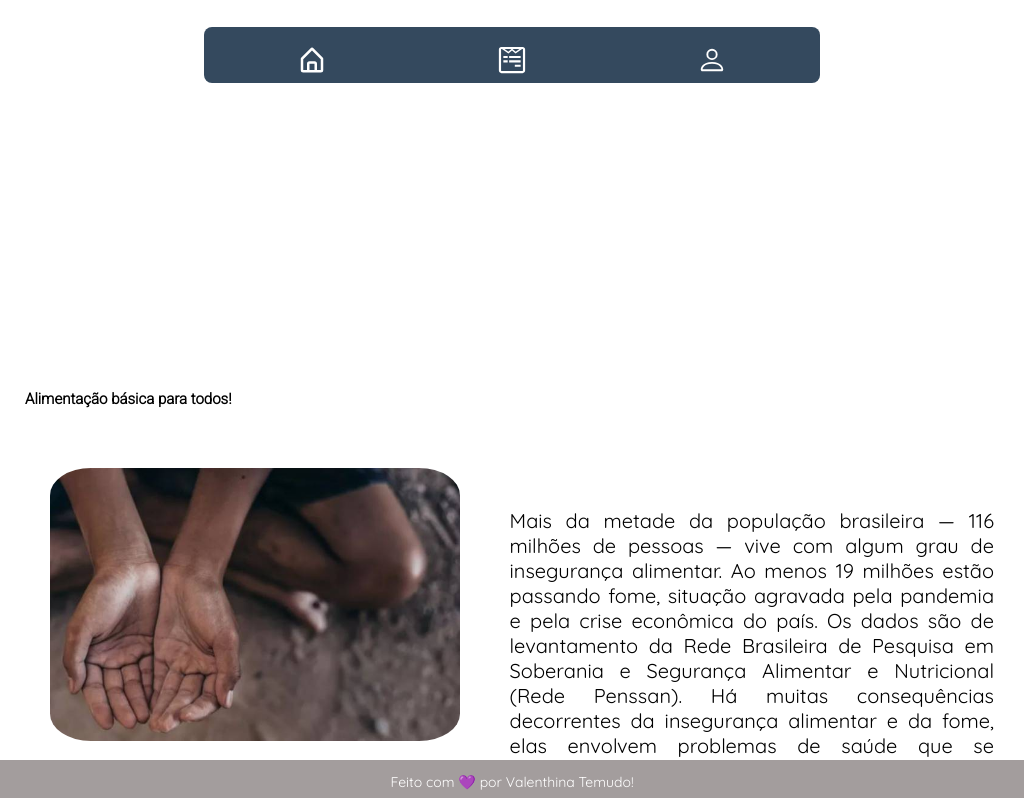
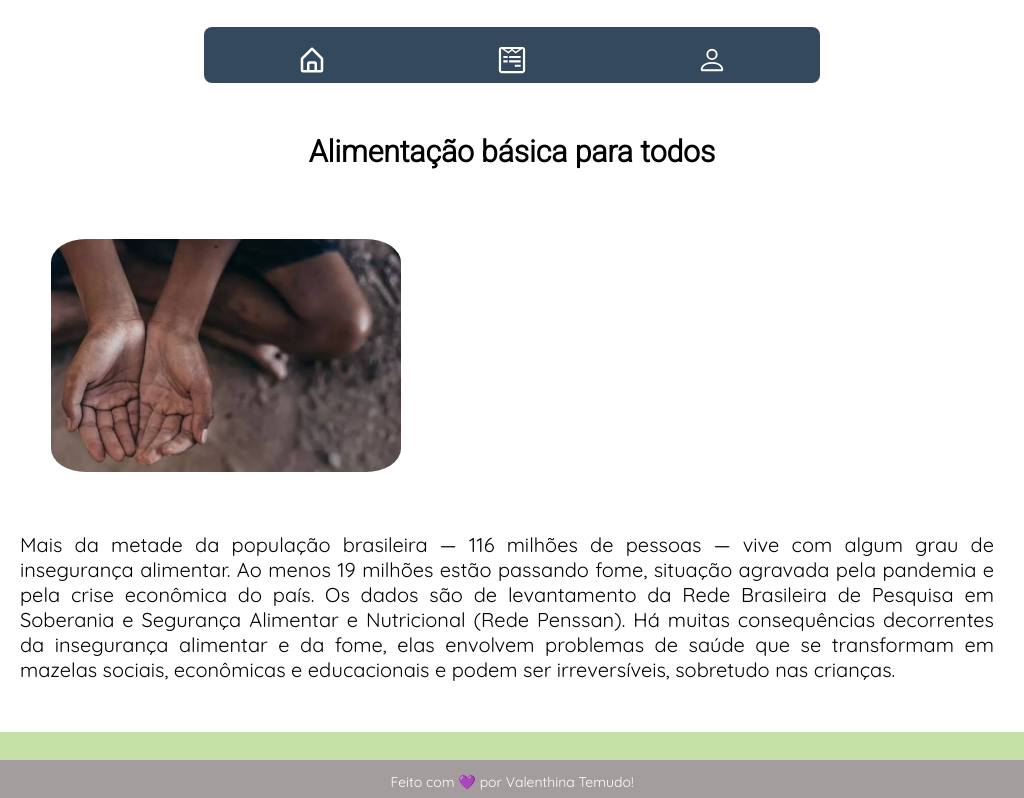
Before and after one commit to valenthinatemudo/ProjetoFinal-Reprograma, a React (Create React App) app: page / in a window 1024 px wide. Shown: the top 798 px of the page. Built offline with nearby package versions, Linux system fonts and the light colour scheme.

Commit message:
finalizando

```diff
--- a/src/components/Header/Header.jsx
+++ /dev/null
@@ -1,12 +0,0 @@
-import './header.styles.css'
-import FotoMao from '../../assets/img1.jpg'
-
-const Header = () => {
-    return (
-        <header classname='header'>
-            <h1 className='titulo-header'>Alimentação básica para todos!</h1>
-            <img src={FotoMao} align='left' className='foto-header' alt='foto de uma mao'/>
-        </header>
-    )
-}
-export default Header
--- a/src/components/Header/header.styles.css
+++ /dev/null
@@ -1,50 +0,0 @@
-    @import url('https://fonts.googleapis.com/css2?family=Indie+Flower&family=Quicksand:wght@300;400;500&family=Roboto:wght@100;300&display=swap');
-
-    .header {
-        padding-top: 2rem;
-    }
-
-    .titulo-header {
-        color: black;
-        text-align: center;
-        margin-top: 5%;
-        font-size: 25px;
-        font-family: 'Roboto', sans-serif;
-    }
-
-    .foto-header{
-        width: 40%;
-        margin: 50px ;
-        border-radius: 10%;
-    }
-
-
-    @media(min-width: 320px) and (max-width: 1024px) {
-
-        .img-header{
-           /* width: 100%; */
-           max-width: 100%;
-           /* margin-top: 10px; */
-           height: auto;
-        }
-
-        .titulo-header{
-            display: flex;
-            margin-left: 25px;
-            margin-top: 30%;
-            font-size: 15px;
-        }
-    }
-
-    @media(min-width: 1024px) and (max-width: 1110px) {
-
-        .img-header{
-            width: 100%;
-        }
-
-        .titulo-header{
-            margin-top: 30%;
-        }
-
-
-    }
--- a/src/pages/Home/Home.js
+++ b/src/pages/Home/Home.js
@@ -1,16 +1,17 @@
 import Menu from "../../components/Menu/Menu"
-import Header from "../../components/Header/Header"
 import Footer from "../../components/Footer/Footer"
 import './home.styles.css'
 import FotoUm from '../../assets/atencao.svg'
 import { GoMail } from 'react-icons/go'
+import FotoMao from '../../assets/img1.jpg'
 
 const Home = () => {
     return (
         <div>
             <Menu />
-            <Header />
-           <section>
+                <h1 className='titulo-home'>Alimentação básica para todos</h1>
+           <section className="section-home">
+                <img src={FotoMao} align='left' className='foto-home' alt='foto de uma mao'/>
                 <p className="paragrafo-um">
                 Mais da metade da população brasileira — 116 milhões de pessoas — vive com algum grau de insegurança alimentar. Ao menos 19 milhões estão passando fome, situação agravada pela pandemia e pela crise econômica do país. Os dados são de levantamento da Rede Brasileira de Pesquisa em Soberania e Segurança Alimentar e Nutricional (Rede Penssan).
                 Há muitas consequências decorrentes da insegurança alimentar e da fome, elas envolvem problemas de saúde que se transformam em mazelas sociais, econômicas e educacionais e podem ser irreversíveis, sobretudo nas crianças.
--- a/src/pages/Home/home.styles.css
+++ b/src/pages/Home/home.styles.css
@@ -1,9 +1,23 @@
-@import url('https://fonts.googleapis.com/css2?family=Indie+Flower&family=Quicksand:wght@300;400;500&family=Roboto:wght@100;300&display=swap');
+    @import url('https://fonts.googleapis.com/css2?family=Indie+Flower&family=Quicksand:wght@300;400;500&family=Roboto:wght@100;300&display=swap');
+
+    .titulo-home {
+        color: black;
+        text-align: center;
+        margin-top: 5%;
+        font-size: 30px;
+        font-family: 'Roboto', sans-serif;
+    }
+
+    .foto-home {
+        width: 40%;
+        margin: 50px;
+        border-radius: 10%;
+    }
 
     .paragrafo-um {
         display: flex;
         text-align: justify;
-        margin: 100px 30px 50px 50px;
+        margin: 130px 30px 50px 50px;
         font-size: 20px;
     }
 
@@ -47,10 +61,10 @@
     .lista-dados {
         display: grid;
         grid-template-columns: 2fr 2fr;
-	    grid-auto-columns: 100px;
+        grid-auto-columns: 100px;
     }
 
-    .li-dados{
+    .li-dados {
         margin: 10px;
         background: #fff;
         padding: auto;
@@ -60,7 +74,7 @@
         box-shadow: 0 0 1em black;
     }
 
-    .paragrafo-dados{
+    .paragrafo-dados {
         display: flex;
         font-size: 15px;
         margin: 30px;
@@ -72,10 +86,10 @@
         display: flex;
         justify-content: center;
         line-height: 52px;
-        font-size: 40px;
+        font-size: 30px;
     }
 
-    .paragrafo-doacao{
+    .paragrafo-doacao {
         color: black;
         margin: 100px;
         display: flex;
@@ -84,7 +98,7 @@
     }
 
     .mail {
-        color:black;
+        color: black;
         display: flex;
         justify-content: center;
         margin-left: 10px;
@@ -92,95 +106,110 @@
 
     @media(min-width: 320px) and (max-width: 1024px) {
 
-        .section-foto{
+        .section-home{
             display: grid;
             grid-template-rows: 1fr;
-
         }
 
-        .paragrafo-dois{
+
+        .foto-home{
+           margin-left: 5%;
+           width: 350px;
+        }
+
+        .paragrafo-um {
+            margin-top: 10px;
+            margin-left: 20px;
+        }
+
+        .section-foto {
+            display: grid;
+            grid-template-rows: 1fr;
+        }
+
+        .paragrafo-dois {
             margin: 30px;
         }
 
-        .foto-um{
+        .foto-um {
             width: 90%;
             margin: 5px 20px 20px;
         }
 
-        .titulo-dados{
+        .titulo-dados {
             font-size: 30px;
         }
 
-        .lista-dados{
+        .lista-dados {
             margin-right: 30px;
         }
 
-        .li-dados{
+        .li-dados {
             font-size: 10px;
             padding: 10px;
             display: flex;
             align-items: center;
         }
 
-        .paragrafo-dados{
+        .paragrafo-dados {
             font-size: 10px;
             margin: 0 auto;
         }
 
-        .titulo-doacao{
+        .titulo-doacao {
             font-size: 20px;
             text-align: center;
         }
 
-        .paragrafo-doacao{
+        .paragrafo-doacao {
             display: grid;
             text-align: center;
             font-size: 15px;
             margin: 20px 20px 50px;
         }
 
-        .mail{
+        .mail {
             margin: 10px 200px;
         }
     }
 
-    @media(min-width: 1024px) and (max-width: 1110px){
-        .section-foto{
+    @media(min-width: 1024px) and (max-width: 1110px) {
+        .section-foto {
             display: flex;
         }
 
-        .paragrafo-dois{
+        .paragrafo-dois {
             font-size: 20px;
         }
 
-        .foto-um{
+        .foto-um {
             width: 50%;
             margin: 30px;
         }
 
-        .titulo-dados{
+        .titulo-dados {
             font-size: 40px;
         }
 
-        .li-dados{
+        .li-dados {
             font-size: 20px;
             display: flex;
             justify-content: center;
         }
 
-        .paragrafo-dados{
+        .paragrafo-dados {
             font-size: 15px;
         }
 
-        .titulo-doacao{
+        .titulo-doacao {
             font-size: 30px;
         }
 
-        .paragrafo-doacao{
+        .paragrafo-doacao {
             font-size: 25px;
         }
 
-        .mail{
+        .mail {
             margin-left: 300px;
         }
     }
```
